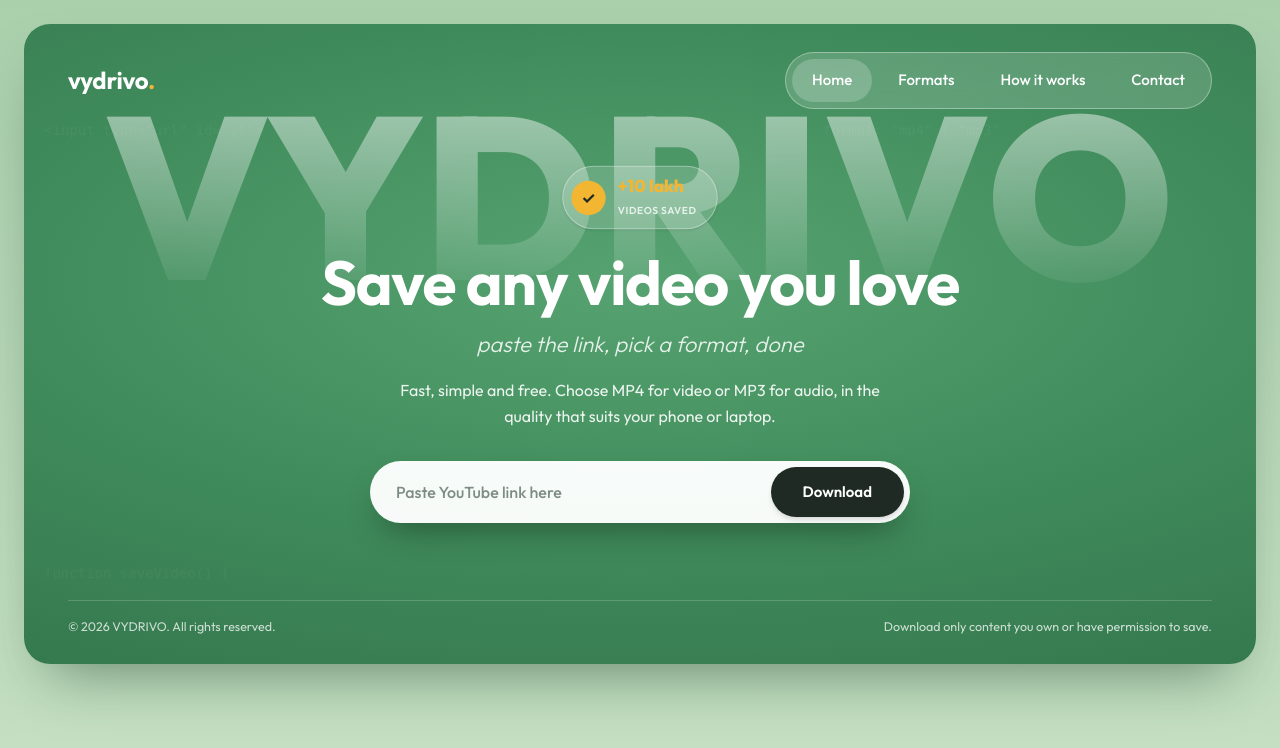
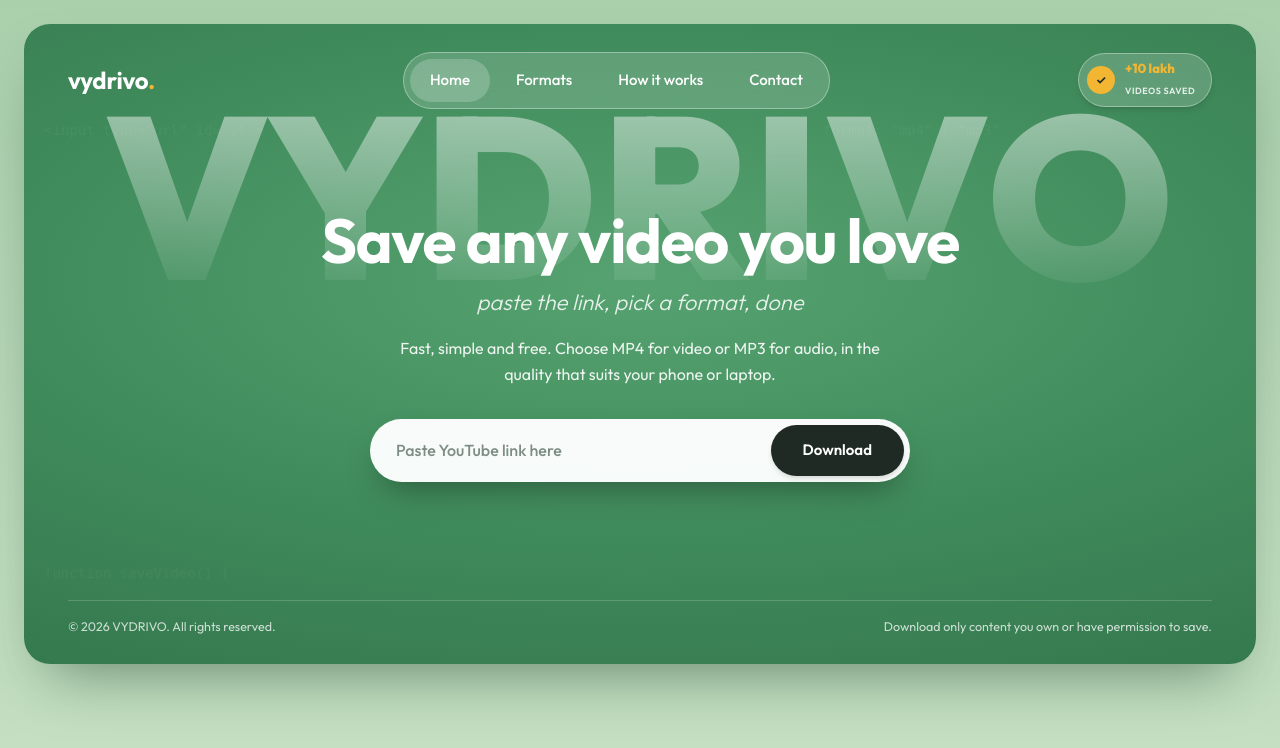
Before and after one commit to FaizanGouri/vydrivo, a Next.js app in the folder frontend/: page / in a window 1280 px wide. Shown: the top 748 px of the page. Built offline with nearby package versions, Linux system fonts and the light colour scheme.

Commit message:
UI: Move +10 lakh videos saved badge from center headline to top-right side navbar

```diff
--- a/frontend/src/app/page.tsx
+++ b/frontend/src/app/page.tsx
@@ -228,21 +228,21 @@ export default function Home() {
           <a href="#how" className="px-5 py-2.5 rounded-full text-[15px] font-medium hover:bg-white/20 text-white transition-colors">How it works</a>
           <a href="#contact" className="px-5 py-2.5 rounded-full text-[15px] font-medium hover:bg-white/20 text-white transition-colors">Contact</a>
         </div>
+
+        {/* Floating Side Badge */}
+        <div className="pulse-badge hidden md:inline-flex items-center gap-2.5 py-1.5 pl-2 pr-4 rounded-full bg-white/[0.18] border border-white/[0.35] shadow-md backdrop-blur-md">
+          <i className="w-7 h-7 rounded-full bg-[#f2b632] text-[#1f2a24] grid place-items-center font-bold text-xs not-italic">
+            ✓
+          </i>
+          <div className="text-left">
+            <b className="block text-[#f2b632] text-[13px] leading-tight font-extrabold">+10 lakh</b>
+            <small className="text-[9px] tracking-[0.06em] text-white/85 uppercase font-semibold">VIDEOS SAVED</small>
+          </div>
+        </div>
       </nav>
 
       {/* Hero Section (Centered Clean & Focused Downloader) */}
       <section className="relative z-10 flex-1 flex flex-col items-center justify-center text-center py-10">
-
-        {/* Badge with pulse */}
-        <div className="pulse-badge inline-flex items-center gap-3 py-2 pl-2 pr-5 rounded-full bg-white/[0.16] border border-white/[0.35] mb-5 shadow-sm">
-          <i className="w-[34px] h-[34px] rounded-full bg-[#f2b632] text-[#1f2a24] grid place-items-center font-bold not-italic">
-            ✓
-          </i>
-          <div className="text-left">
-            <b className="block text-[#f2b632] text-[17px] leading-tight font-extrabold">+10 lakh</b>
-            <small className="text-[10px] tracking-[0.06em] text-white/80 uppercase font-semibold">VIDEOS SAVED</small>
-          </div>
-        </div>
 
         <h1 className="text-[clamp(36px,5vw,62px)] leading-[1.08] font-bold tracking-[-0.02em] text-white max-w-[18ch]">
           Save any video you love
```
